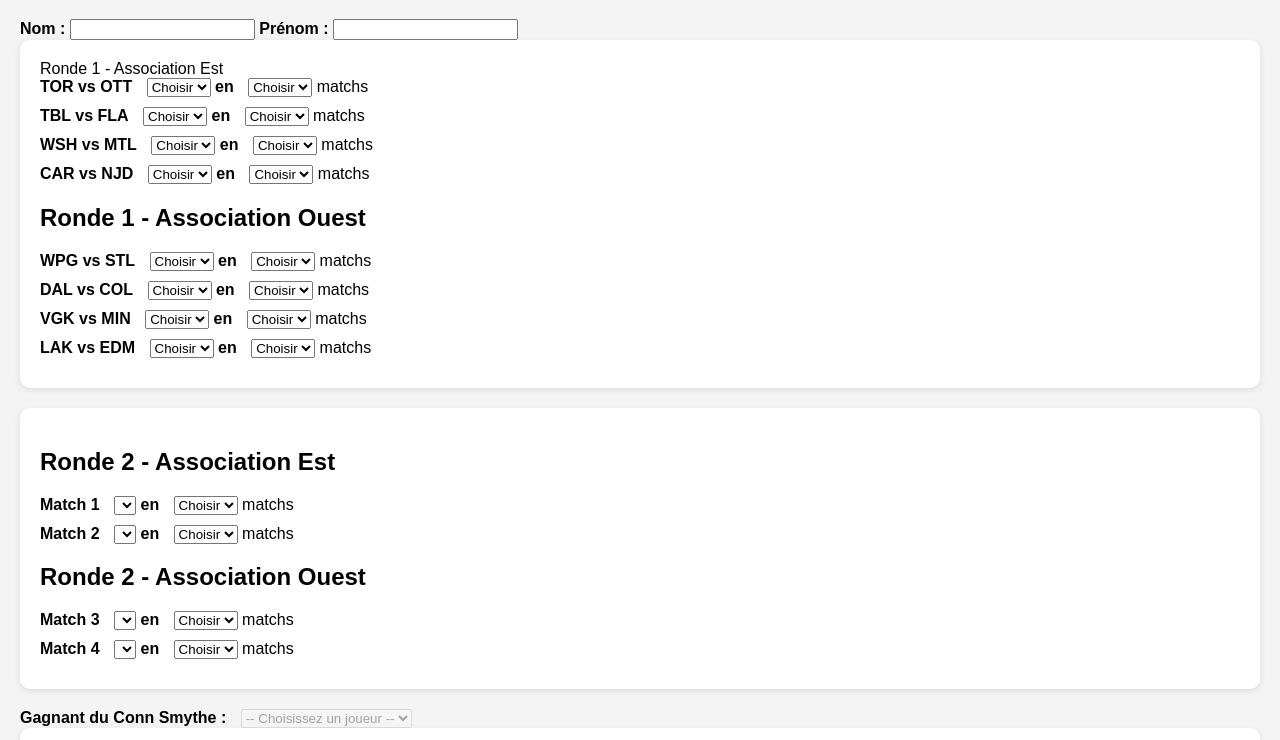
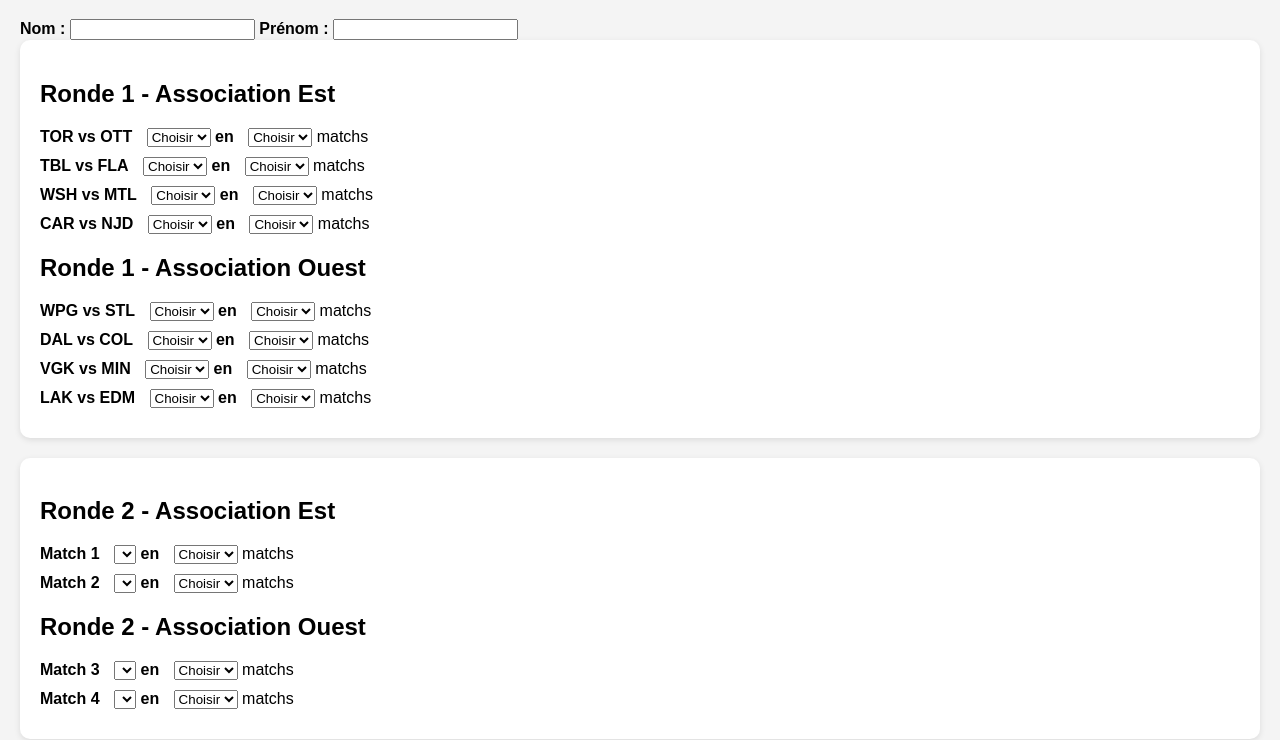
Before and after one commit to chbroi/Pool-NHL-2025, a plain HTML site: page docs/index.html in a window 1280 px wide. Shown: the part 62-802 px from the top of the page. Drawn offline with Linux system fonts and the light colour scheme.

Commit message:
Update index.html

```diff
--- a/docs/index.html
+++ b/docs/index.html
@@ -96,7 +96,7 @@
     <label for="Prenom">Prénom :</label>
     <input type="text" id="Prenom" name="Prenom" required>
     <!-- Ronde 1 -->
-    <div class="section" id="round1" style="display: none;>
+    <div class="section" id="round1" style="display: none;">
       <h2>Ronde 1 - Association Est</h2>
       <div class="matchup">
         <label>TOR vs OTT</label>
```
